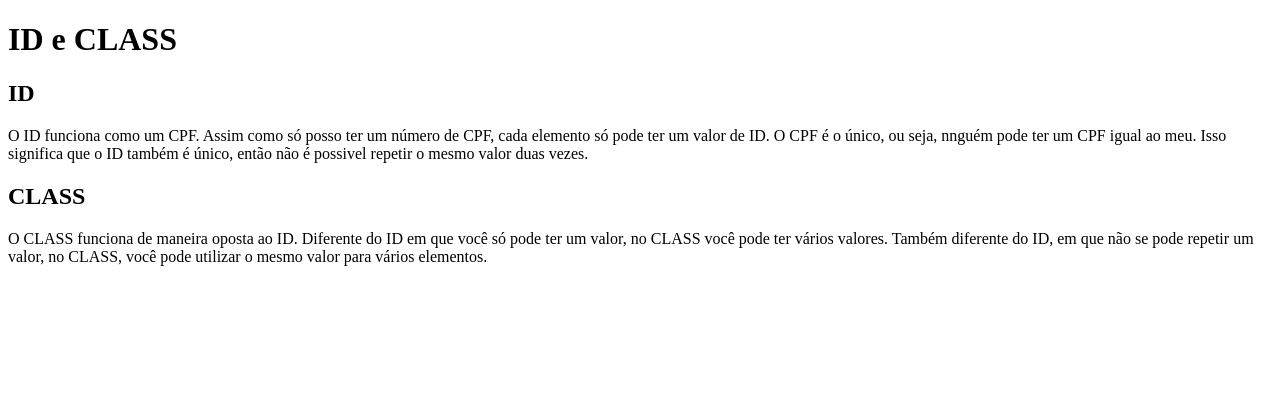
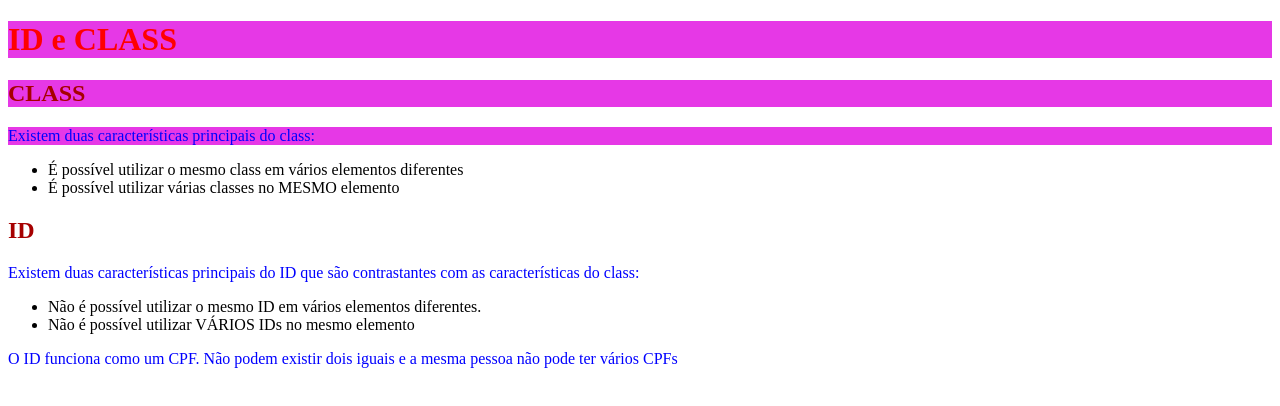
Before and after one commit to VitTheVicious/aulas_html_css, a plain HTML site: page 4_ID_CLASS/index.html in a window 1280 px wide. Drawn offline with Linux system fonts and the light colour scheme.

Commit message:
id e class

```diff
--- a/4_ID_CLASS/index.html
+++ b/4_ID_CLASS/index.html
@@ -2,25 +2,26 @@
 <html lang="en">
 <head>
     <meta charset="UTF-8">
-    <meta http-equiv="X-UA-Compatible" content="IE=edge">
     <meta name="viewport" content="width=device-width, initial-scale=1.0">
+    <link rel="stylesheet" href="./style.css">
     <title>ID e CLASS</title>
-    <link rel="stylesheet" href="./style.css">
 </head>
 <body>
-    <h1>ID e CLASS</h1>
+    <h1 class="fundo-azul texto-vermelho">ID e CLASS</h1>
 
-    <h2>ID</h2>
+    <h2 class="fundo-azul">CLASS</h2>
+    <p class="fundo-azul">Existem duas características principais do class:</p>
+    <ul>
+        <li>É possível utilizar o mesmo class em vários elementos diferentes</li>
+        <li>É possível utilizar várias classes no MESMO elemento</li>
+    </ul>
 
-    <p>
-        O ID funciona como um CPF. Assim como só posso ter um número de CPF, cada elemento só pode ter um valor de ID. O CPF é o único, ou seja, nnguém pode ter um CPF igual ao meu. Isso significa que o ID também é único, então não é possivel repetir o mesmo valor duas vezes.
-    </p>
-
-    <h2>CLASS</h2>
-
-    <p>
-        O CLASS funciona de maneira oposta ao ID. Diferente do ID em que você só pode ter um valor, no CLASS você pode ter vários valores. Também diferente do ID, em que não se pode repetir um valor, no CLASS, você pode utilizar o mesmo valor para vários elementos.
-
-    </p>
+    <h2 id="titulo-h2">ID</h2>
+    <p>Existem duas características principais do ID que são contrastantes com as características do class:</p>
+    <ul>
+        <li>Não é possível utilizar o mesmo ID em vários elementos diferentes.</li>
+        <li>Não é possível utilizar VÁRIOS IDs no mesmo elemento</li>
+    </ul>
+    <p>O ID funciona como um CPF. Não podem existir dois iguais e a mesma pessoa não pode ter vários CPFs</p>
 </body>
 </html>
--- a/4_ID_CLASS/style.css
+++ b/4_ID_CLASS/style.css
@@ -0,0 +1,22 @@
+.fundo-azul {
+    background-color: rgb(230, 56, 230);
+}
+
+.texto-vermelho {
+    color: red;
+}
+
+h2 {
+    color: darkviolet;
+}
+
+p {
+    color: blue
+}
+
+h2 {
+    color: rgb(166, 0, 0);
+}
+
+/* cascata */
+/* especificação */
```
